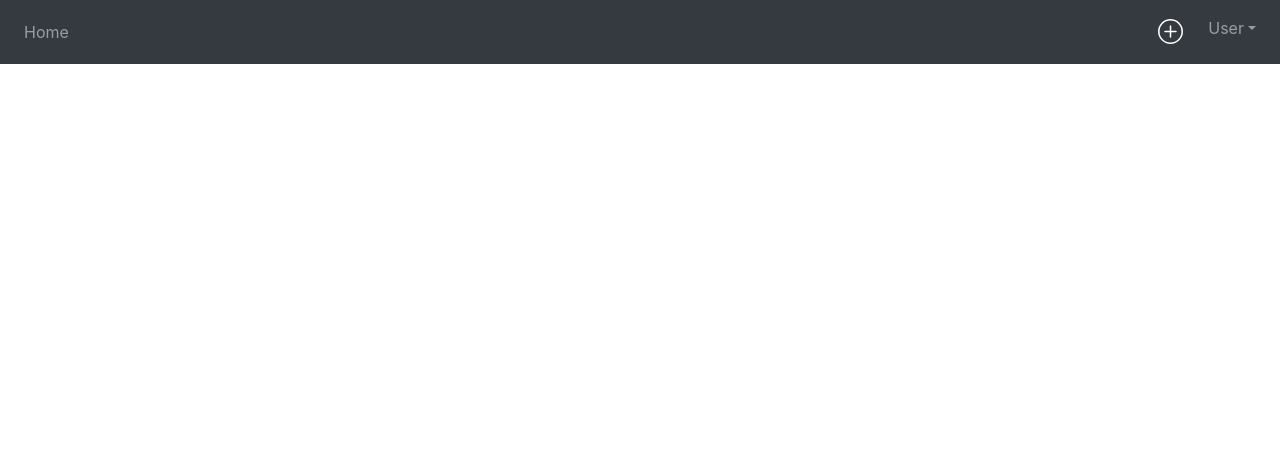
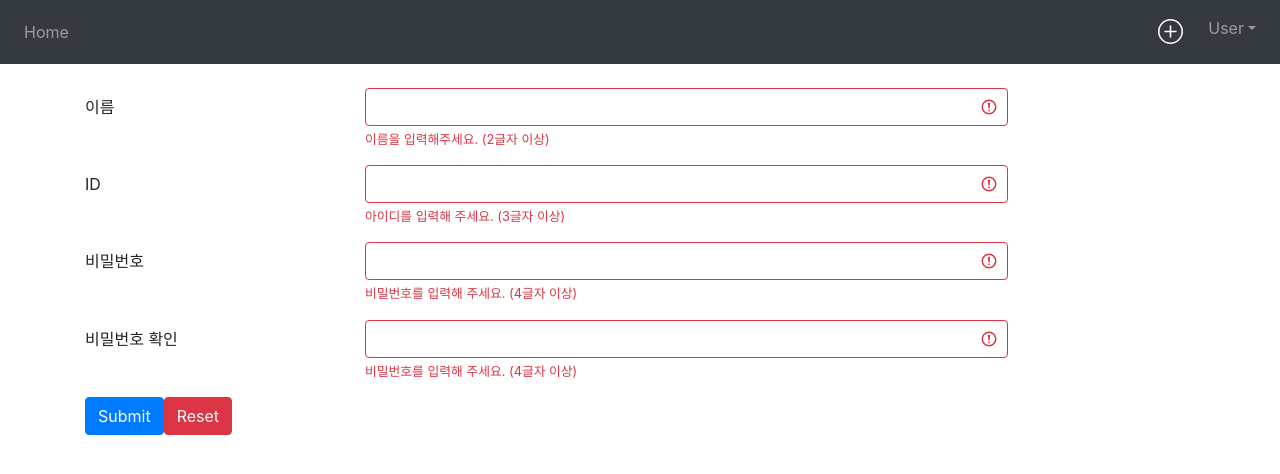
Before and after one commit to ByeongUkChoi/justSNS, a Vue app in the folder frontend/just-sns/: page /sign-up in a window 1280 px wide. Shown: the top 474 px of the page. Built offline with nearby package versions, Linux system fonts and the light colour scheme.

Commit message:
Add sign up page

```diff
--- a/frontend/just-sns/src/router/index.js
+++ b/frontend/just-sns/src/router/index.js
@@ -12,7 +12,7 @@ export default new VueRouter({
     },
     {
       path: '/sign-up',
-      component: () => import('@/views/SignUp'),
+      component: () => import('@/views/SignUpPage'),
     },
     {
       path: '/write',
--- /dev/null
+++ b/frontend/just-sns/src/views/SignUpPage.vue
@@ -0,0 +1,175 @@
+<template>
+  <b-container>
+    <b-form @submit="onSubmit" @reset="onReset">
+      <b-form-group
+        id="fieldset-1"
+        label-cols-sm="4"
+        label-cols-lg="3"
+        content-cols-sm
+        content-cols-lg="7"
+        description=""
+        label="이름"
+        label-for="name"
+        :invalid-feedback="`이름을 입력해주세요. (${this.minLength.name}글자 이상)`"
+        ><b-form-input
+          id="name"
+          v-model="form.name"
+          :state="verifyName"
+          trim
+        ></b-form-input>
+      </b-form-group>
+      <b-form-group
+        label-cols-sm="4"
+        label-cols-lg="3"
+        content-cols-sm
+        content-cols-lg="7"
+        description=""
+        label="ID"
+        label-for="id"
+        :invalid-feedback="idInvalidFeedback"
+        ><b-form-input
+          id="id"
+          v-model="form.id"
+          :state="verifyId"
+          trim
+        ></b-form-input>
+      </b-form-group>
+      <b-form-group
+        id="fieldset-1"
+        label-cols-sm="4"
+        label-cols-lg="3"
+        content-cols-sm
+        content-cols-lg="7"
+        description=""
+        label="비밀번호"
+        label-for="password"
+        :invalid-feedback="passwordInvalidFeedback"
+        ><b-form-input
+          id="password"
+          v-model="form.password"
+          :state="verifyPassword"
+          trim
+        ></b-form-input>
+      </b-form-group>
+      <b-form-group
+        id="fieldset-1"
+        label-cols-sm="4"
+        label-cols-lg="3"
+        content-cols-sm
+        content-cols-lg="7"
+        description=""
+        label="비밀번호 확인"
+        label-for="id"
+        :invalid-feedback="passwordCheckInvalidFeedback"
+        ><b-form-input
+          id="passwordCheck"
+          v-model="form.passwordCheck"
+          :state="verifyPasswordCheck"
+          trim
+        ></b-form-input>
+      </b-form-group>
+      <b-button type="submit" variant="primary">Submit</b-button>
+
+      <b-button type="reset" variant="danger">Reset</b-button>
+    </b-form>
+  </b-container>
+</template>
+
+<script>
+export default {
+  computed: {
+    verifyName() {
+      return this.checkLength('name');
+    },
+    verifyId() {
+      if (!this.checkLength('id')) {
+        return false;
+      }
+      // TODO: id 중복 검사
+      return true;
+    },
+    idInvalidFeedback() {
+      if (!this.checkLength('id')) {
+        return `아이디를 입력해 주세요. (${this.minLength.id}글자 이상)`;
+      }
+      // TODO: id 중복 검사
+      if (this.isDuplicateId()) {
+        return '아이디가 중복입니다.';
+      }
+      return '';
+    },
+    verifyPassword() {
+      if (!this.checkLength('password')) {
+        return false;
+      }
+      // TODO: password 정합성 검사
+      return true;
+    },
+    passwordInvalidFeedback() {
+      if (!this.checkLength('password')) {
+        return `비밀번호를 입력해 주세요. (${this.minLength.password}글자 이상)`;
+      }
+      // TODO: password 정합성 검사
+      return '';
+    },
+    verifyPasswordCheck() {
+      if (!this.checkLength('passwordCheck')) {
+        return false;
+      }
+      if (!this.equalPasswordCheck()) {
+        return false;
+      }
+      // TODO: password 정합성 검사
+      return true;
+    },
+    passwordCheckInvalidFeedback() {
+      if (!this.checkLength('passwordCheck')) {
+        return `비밀번호를 입력해 주세요. (${this.minLength.password}글자 이상)`;
+      }
+      if (!this.equalPasswordCheck()) {
+        return '비밀번호가 다릅니다.';
+      }
+      // TODO: password 정합성 검사
+      return '';
+    },
+  },
+  data() {
+    return {
+      minLength: {
+        name: 2,
+        id: 3,
+        password: 4,
+        passwordCheck: 4,
+      },
+      form: {
+        name: '',
+        id: '',
+        password: '',
+        passwordCheck: '',
+      },
+    };
+  },
+  methods: {
+    checkLength(type) {
+      return this.form[type].length >= this.minLength[type];
+    },
+    isDuplicateId() {
+      // TODO: id 중복 검사
+      return false;
+    },
+    equalPasswordCheck() {
+      return this.form.password === this.form.passwordCheck;
+    },
+    onSubmit() {
+      // TODO:
+      alert('submit');
+    },
+    onReset() {
+      this.form.name = '';
+      this.form.id = '';
+      this.form.password = '';
+      this.form.passwordCheck = '';
+    },
+  },
+};
+</script>
```
